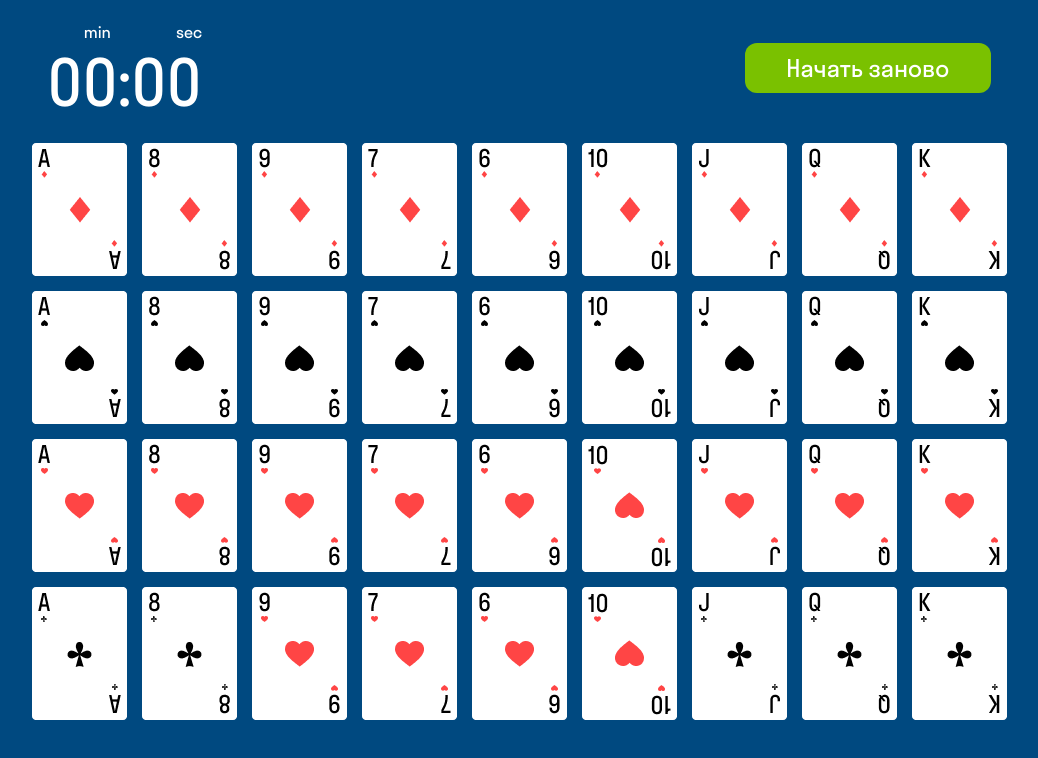
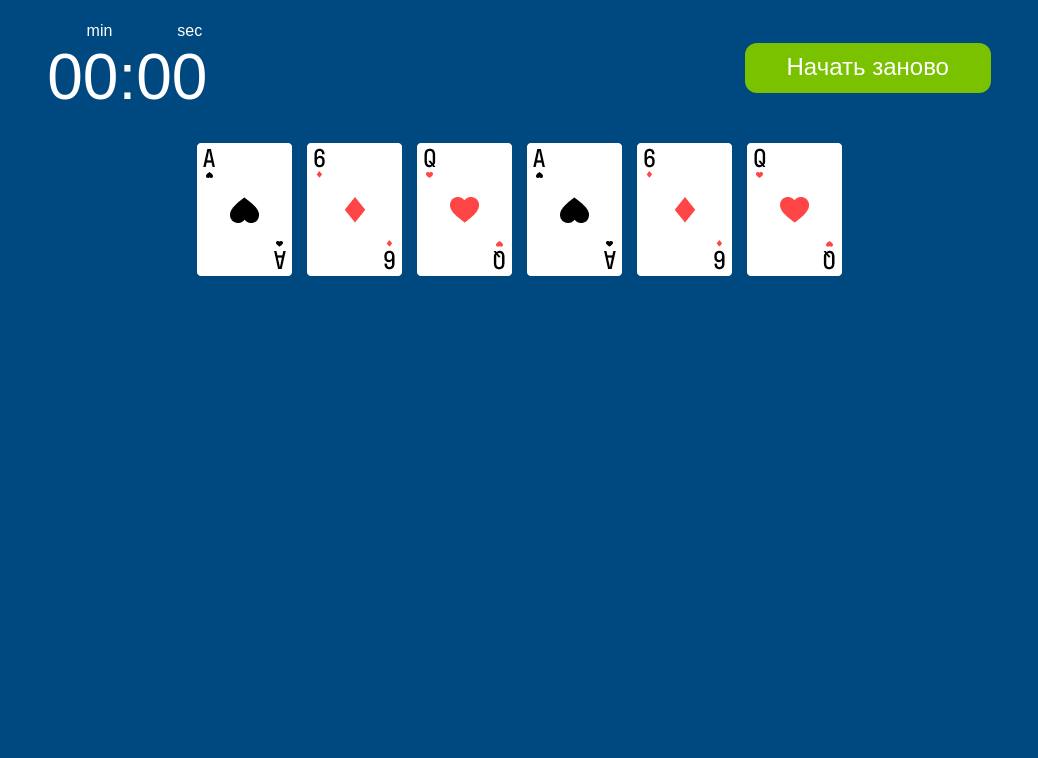
Before and after one commit to GVVladimir/game-cards, a website built with webpack: page index.html in a window 1280 px wide. Both pictures are taken after a click on the button "Старт". Shown: the whole page, without its empty margins (121-1159 px from the left). Built offline with nearby package versions, Linux system fonts and the light colour scheme; files whose address does not match are found by name.

Commit message:
three dz

```diff
--- a/index.html
+++ b/index.html
@@ -8,11 +8,12 @@
         <title>Game</title>
     </head>
     <body>
-        <div class="appGame"></div>
-        <div class="app-cards">
-        </div>
+        <div class="app-game"></div>
+        <!-- <div class="appGame"></div>  -->
+        <!-- <div class="app-cards"></div>  -->
 
 
+        <script type="module" src="src/main.js"></script>
     </body>
-    <script type="module" src="src/main.js"></script>
+
 </html>
--- a/src/arrCard.js
+++ b/src/arrCard.js
@@ -1,41 +1,41 @@
 export let cards = [
-    'img/ace booby.png',
-    'img/booby 8.png',
-    'img/booby 9.png',
-    'img/booby 7.png"',
-    'img/booby 6.png',
-    'img/booby 10.png',
-    'img/jakc of booby.png',
-    'img/queen booby.png',
-    'img/king booby.png',
+    { img: 'dist/static/ace booby.png' },
+    { img: 'dist/static/booby 8.png' },
+    { img: 'dist/static/booby 9.png' },
+    { img: 'dist/static/booby 7.png' },
+    { img: 'dist/static/booby 6.png' },
+    { img: 'dist/static/booby 10.png' },
+    { img: 'dist/static/jakc of booby.png' },
+    { img: 'dist/static/queen booby.png' },
+    { img: 'dist/static/king booby.png' },
 
-    'img/ace peak.png',
-    'img/peak 8.png',
-    'img/peak 9.png',
-    'img/peak 7.png',
-    'img/peak 6.png',
-    'img/peak 10.png',
-    'img/jack peak.png',
-    'img/queen peak.png',
-    'img/king peak.png',
+    { img: 'dist/static/ace peak.png' },
+    { img: 'dist/static/peak 8.png' },
+    { img: 'dist/static/peak 9.png' },
+    { img: 'dist/static/peak 7.png' },
+    { img: 'dist/static/peak 6.png' },
+    { img: 'dist/static/peak 10.png' },
+    { img: 'dist/static/jack peak.png' },
+    { img: 'dist/static/queen peak.png' },
+    { img: 'dist/static/king peak.png' },
 
-    'img/ace of hearts.png',
-    'img/worm 8.png',
-    'img/worm 9.png',
-    'img/worm 7.png',
-    'img/worm 6.png',
-    'img/worm 10.png',
-    'img/jack of hearts.png',
-    'img/queen of hearts.png',
-    'img/king worm.png',
+    { img: 'dist/static/ace of hearts.png' },
+    { img: 'dist/static/worm 8.png' },
+    { img: 'dist/static/worm 9.png' },
+    { img: 'dist/static/worm 7.png' },
+    { img: 'dist/static/worm 6.png' },
+    { img: 'dist/static/worm 10.png' },
+    { img: 'dist/static/jack of hearts.png' },
+    { img: 'dist/static/queen of hearts.png' },
+    { img: 'dist/static/king worm.png' },
 
-    'img/ace cross.png',
-    'img/cross 8.png',
-    'img/worm 9.png',
-    'img/worm 7.png',
-    'img/worm 6.png',
-    'img/worm 10.png',
-    'img/jakc cross.png',
-    'img/queen cross.png',
-    'img/king cross.png',
+    { img: 'dist/static/ace cross.png' },
+    { img: 'dist/static/cross 8.png' },
+    { img: 'dist/static/worm 9.png' },
+    { img: 'dist/static/worm 7.png' },
+    { img: 'dist/static/worm 6.png' },
+    { img: 'dist/static/worm 10.png' },
+    { img: 'dist/static/jakc cross.png' },
+    { img: 'dist/static/queen cross.png' },
+    { img: 'dist/static/king cross.png' },
 ]
--- a/src/main.js
+++ b/src/main.js
@@ -1,7 +1,9 @@
 import { getRenderCards, renderLevelGame } from './renderGame.js'
+const countGameElement = document.querySelector('.app-game')
+// const blockCards = document.querySelector('.app-cards')
+const countBtnElement = document.querySelector('.appGame')
 
-const countElement = document.querySelector('.appGame')
-// let newGame = ''
+export let newGame = ''
 
 const renderComplexity = () => {
     let complexityHTML = ` <div class="count-body">
@@ -28,19 +30,66 @@ const renderComplexity = () => {
 
     </div>`
 
-    countElement.innerHTML = complexityHTML
+    countGameElement.innerHTML = complexityHTML
 
     const complexityElements = document.getElementsByName('radios')
     const startButton = document.querySelector('.count-button')
     startButton.addEventListener('click', () => {
         for (const complexityElement of complexityElements) {
             if (complexityElement.checked) {
-                // newGame = complexityElement.value
-                renderLevelGame()
-                getRenderCards()
+                newGame = complexityElement.value
+                renderLevelGame({ countGameElement })
+                getRenderCards({ countBtnElement })
+                setTimeout(() => {
+                    getHeadenCard()
+                }, 5000)
             }
         }
     })
 }
 
 renderComplexity()
+
+function getHeadenCard() {
+    const allCards = document.querySelectorAll('.cards')
+    const shirtCadrs = document.querySelectorAll('.shirt-cards')
+
+    for (const allCard of allCards) {
+        allCard.classList.add('new-cards')
+    }
+    for (const shirtCard of shirtCadrs) {
+        shirtCard.classList.remove('new-cards')
+    }
+    clickCards()
+}
+
+function clickCards() {
+    const gameClickCards = document.querySelectorAll('.cardsBox')
+    let countClick = 0
+    let card1
+    let card2
+
+    for (const gameClickCard of gameClickCards) {
+        gameClickCard.addEventListener('click', () => {
+            let cardsChildren = gameClickCard.children
+            cardsChildren[0].classList.remove('new-cards')
+            cardsChildren[1].classList.add('new-cards')
+
+            countClick++
+            if (countClick % 2 !== 0) {
+                card1 = gameClickCard.children[0].src
+                console.log(card1)
+            }
+            if (countClick % 2 === 0) {
+                card2 = gameClickCard.children[0].src
+                console.log(card2)
+
+                if (card1 === card2) {
+                    alert('Вы выиграли')
+                } else {
+                    alert('Вы проиграли!')
+                }
+            }
+        })
+    }
+}
--- a/src/renderGame.js
+++ b/src/renderGame.js
@@ -1,18 +1,51 @@
 import { cards } from './arrCard.js'
+import { newGame } from './main.js'
 
-const blockCards = document.querySelector('.app-cards')
+const countGameElement = document.querySelector('.app-game')
 
+// const countBtnElement = document.querySelector('.appGame')
+// const allCards = document.getElementsByClassName('.cards')
+
+export let newCards = []
 export function getRenderCards() {
-    const cardsHtml = cards
+    let countCards = 0
+    let randomCards = cards.sort(() => Math.random() - 0.5)
+    if (newGame === 'radio1') {
+        countCards = 3
+    }
+    if (newGame === 'radio2') {
+        countCards = 6
+    }
+    if (newGame === 'radio3') {
+        countCards = 9
+    }
+
+    for (let i = 0; i < countCards; i++) {
+        newCards.push(randomCards[i])
+    }
+
+    newCards = newCards.concat(newCards)
+    newCards.sort(() => Math.random - 0.5)
+
+    const cardsHtml = newCards
         .map((card) => {
-            return `<img class="cards" src="${card}" alt="card"></img>`
+            return `<div class="cardsBox">
+            <img class="cards" src="${card.img}" alt="card"></img>
+            <img class="shirt-cards" src="dist/static/shirt.png" alt="card"></img>
+            </div>
+            `
         })
         .join('')
 
-    // blockCards.insertAdjacentHTML('afterbegin', cardsHtml)
-    blockCards.innerHTML = cardsHtml
+    const blockCards = document.querySelector('.app-cards')
+    blockCards.insertAdjacentHTML('afterBegin', cardsHtml)
+    // blockCards.innerHTML = cardsHtml
+    const shirtCadrs = document.querySelectorAll('.shirt-cards')
+    for (const shirtCadr of shirtCadrs) {
+        shirtCadr.classList.add('new-cards')
+    }
 }
-const countElement = document.querySelector('.appGame')
+
 export function renderLevelGame() {
     const levelHtml = `
     <div class="level">
@@ -25,7 +58,9 @@ export function renderLevelGame() {
         </div>
         <p class="start-over">Начать заново</p>
 
-    </div>`
+    </div>
+    <div class="app-cards"></div>
+    `
 
-    countElement.innerHTML = levelHtml
+    countGameElement.innerHTML = levelHtml
 }
--- a/src/style.css
+++ b/src/style.css
@@ -1,10 +1,10 @@
-@font-face {
+/* @font-face {
     font-family: StratosSkyeng;
     src:
         url('fonts/stratosskyengweb-regular.woff2') format('woff2'),
         url('fonts/stratosskyengweb-regular.woff') format('woff');
     font-weight: normal;
-}
+} */
 
 * {
     margin: 0;
@@ -140,6 +140,12 @@ body {
     margin: 7.5px;
 }
 
+.shirt-cards {
+    width: 95px;
+    height: 133px;
+    margin: 7.5px;
+}
+
 .app-cards {
     display: flex;
     justify-content: center;
@@ -147,3 +153,21 @@ body {
     margin: 0 auto;
     flex-wrap: wrap;
 }
+
+.app-game {
+    margin: 0 auto;
+}
+
+.new-cards {
+    display: none;
+}
+
+.newcards {
+    display: block;
+}
+
+/* .color {
+    width: 100px;
+    height: 100px;
+    background-color: red;
+} */
```
Also changed, not shown: img/shirt.png (added).
